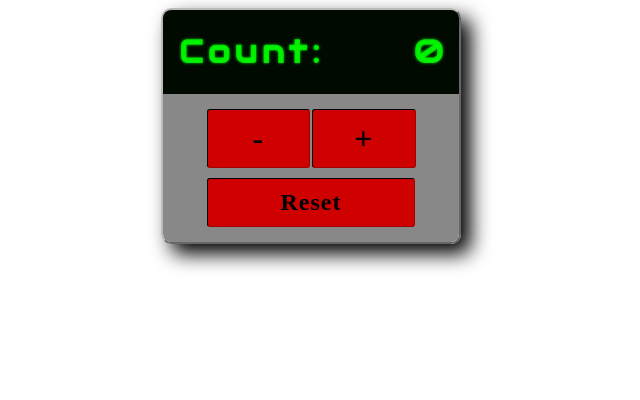
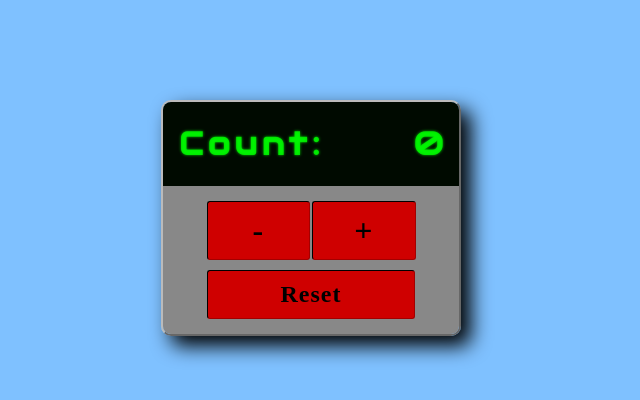
Before and after one commit to CHart-Cavanaugh/BasicCounter, a React (Create React App) app: page / in a window 1280 px wide. Shown: the top 400 px of the page, without its empty margins (329-969 px from the left). Built offline with nearby package versions, Linux system fonts and the light colour scheme; a web font is replaced by a local one.

Commit message:
Added styles for #app-container and organized style rules in src/styles.scss

```diff
--- a/src/styles.scss
+++ b/src/styles.scss
@@ -1,5 +1,9 @@
 @import url("https://fonts.googleapis.com/css?family=Audiowide");
 @import url('https://fonts.googleapis.com/css?family=Adamina');
+
+
+
+$app-background: rgba(0, 132, 255, 0.503);
 
 
 
@@ -16,6 +20,17 @@ $counter-btn-active-bg: #A30000;
 
 * {
     box-sizing: border-box;
+}
+
+body {
+    margin: 0;
+}
+
+#app-container {
+    background: $app-background;
+    height: 100vh;
+    padding-top: 100px;
+    width: 100vw;
 }
 
 .counter-container {
@@ -67,16 +82,20 @@ $counter-btn-active-bg: #A30000;
         padding: 10px;
     }
 
+
+
     .increment-btn,
     .decrement-btn {
+        font-size: 2em;
         width: calc(75%/2);
-        font-size: 2em;
     }
 
     .reset-btn {
+        font-size: 1.5em;
         width: calc(75% + 1px);
-        font-size: 1.5em;
     }
+
+
 
     button:hover {
         background: $counter-btn-hover-bg;
```
